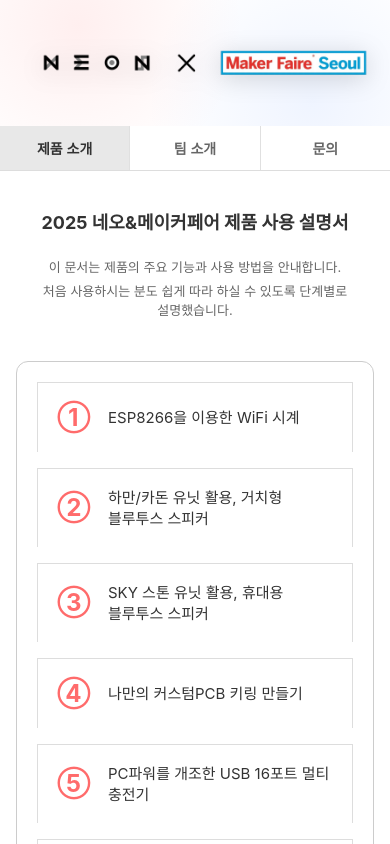
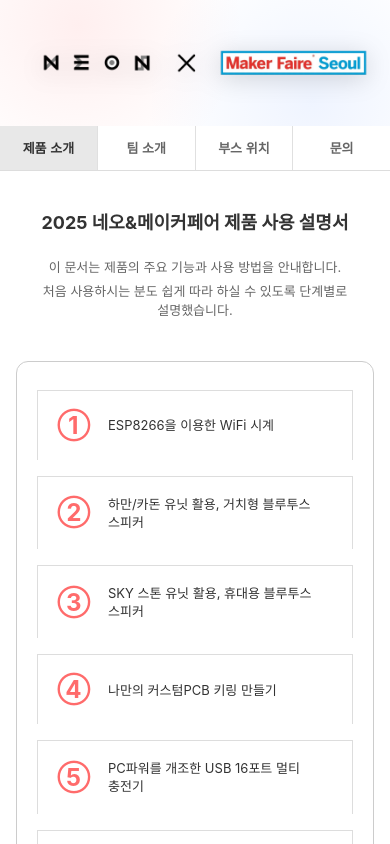
Before and after one commit to Jinacker/neon_maker, a React (Vite) app: page / in a window 390 px wide. Shown: the top 844 px of the page. Built offline with nearby package versions, Linux system fonts and the light colour scheme.

Commit message:
[FEAT] 부스 위치 탭 추가 및 제품 리스트업 디자인 개선

```diff
--- a/src/App.css
+++ b/src/App.css
@@ -125,20 +125,20 @@
   line-height: 1.6;
 }
 
-/* 팀 소개 / 문의 콘텐츠 */
-.team-content, .contact-content {
+/* 팀 소개 / 부스 위치 / 문의 콘텐츠 */
+.team-content, .location-content, .contact-content {
   max-width: 600px;
   margin: 0 auto;
   text-align: center;
 }
 
-.team-content h2, .contact-content h2 {
+.team-content h2, .location-content h2, .contact-content h2 {
   font-size: 24px;
   color: #333;
   margin-bottom: 20px;
 }
 
-.team-content p, .contact-content p {
+.team-content p, .location-content p, .contact-content p {
   font-size: 16px;
   color: #666;
   line-height: 1.6;
@@ -151,9 +151,9 @@
   display: flex;
   flex-direction: column;
   gap: 16px;
-  border: 1px solid #ccc;
+  border: 0.5px solid #ccc;
   border-radius: 12px;
-  padding: 20px;
+  padding: 28px 20px;
 }
 
 .product-item {
@@ -259,8 +259,8 @@
   }
 
   .tab-button {
-    padding: 8px 16px;
-    font-size: 14px; /* 데스크톱과 동일하게 유지 */
+    padding: 8px 12px;
+    font-size: 13px; /* 4개 탭에 맞게 조정 */
     border-right: 1px solid #e0e0e0;
     min-height: 44px; /* 터치하기 좋은 최소 높이 */
   }
@@ -312,7 +312,7 @@
   }
 
   .product-title {
-    font-size: 15px; /* 모바일에서도 가독성 확보 */
+    font-size: 13px; /* 모바일에서 줄바꿈 방지 */
     line-height: 1.4;
     word-break: keep-all; /* 한글 단어 단위 줄바꿈 */
     overflow-wrap: break-word; /* 긴 영문 단어 줄바꿈 */
@@ -349,7 +349,7 @@
   }
 
   .product-title {
-    font-size: 13px; /* 줄바꿈 방지를 위한 최적화 */
+    font-size: 12px; /* 360px 화면에서 줄바꿈 완전 방지 */
     line-height: 1.4;
     word-break: keep-all;
   }
--- a/src/App.jsx
+++ b/src/App.jsx
@@ -49,6 +49,12 @@ function App() {
           팀 소개
         </button>
         <button
+          className={`tab-button ${activeTab === 'location' ? 'active' : ''}`}
+          onClick={() => setActiveTab('location')}
+        >
+          부스 위치
+        </button>
+        <button
           className={`tab-button ${activeTab === 'contact' ? 'active' : ''}`}
           onClick={() => setActiveTab('contact')}
         >
@@ -87,6 +93,13 @@ function App() {
           </div>
         )}
 
+        {activeTab === 'location' && (
+          <div className="location-content">
+            <h2>부스 위치</h2>
+            <p>메이커페어 서울 2025 부스 위치 정보가 들어갈 예정입니다.</p>
+          </div>
+        )}
+
         {activeTab === 'contact' && (
           <div className="contact-content">
             <h2>문의</h2>
```
